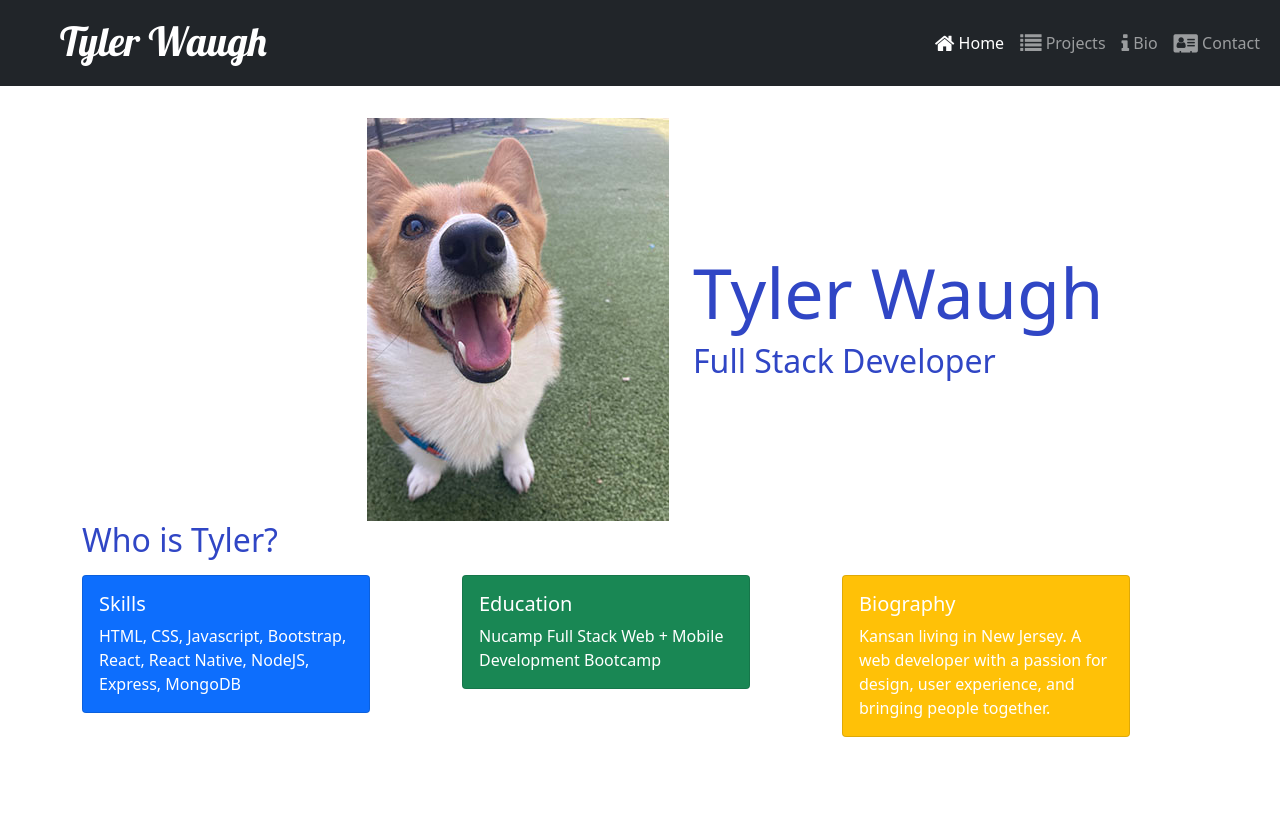
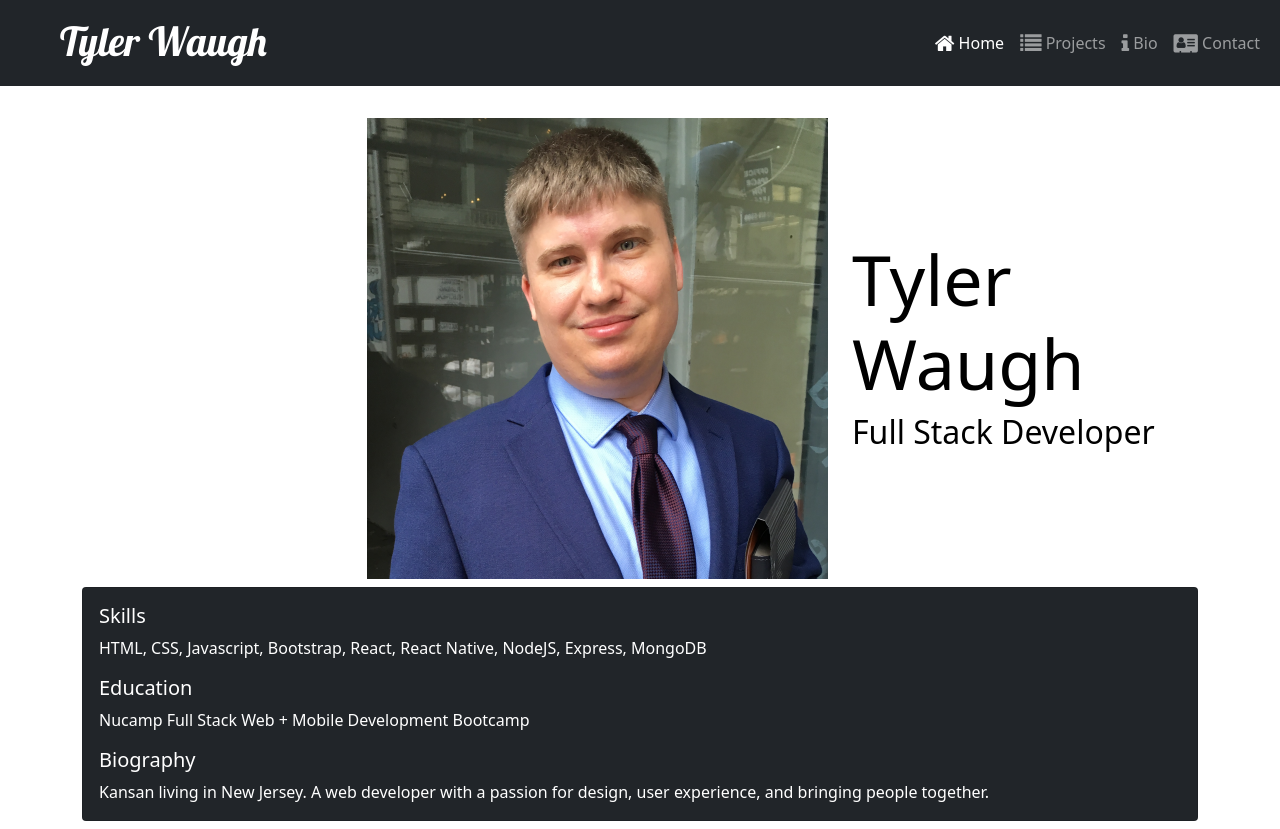
Before and after one commit to TylerWaugh01/Porfolio, a React (Create React App) app: page / in a window 1280 px wide. Before the commit the page ends 800 px from the top, so only its background shows below. Built offline with nearby package versions, Linux system fonts and the light colour scheme.

Commit message:
Homepage adjustments

```diff
--- a/src/App.css
+++ b/src/App.css
@@ -23,7 +23,7 @@ h1 {
 }
 
 h2 {
-  color: #3046c5;
+  color: #000000;
 }
 
 .card-img-overlay .card-title {
--- a/src/pages/Home.js
+++ b/src/pages/Home.js
@@ -1,3 +1,4 @@
+import Tyler from "../app/assets/img/Tyler.png"
 import Butter from "../app/assets/img/Butter.jpeg";
 import { Card, CardBody, CardText, Col, Row, Container, CardTitle } from "reactstrap";
 
@@ -6,14 +7,39 @@ const Home = () => {
     <Container>
       <Row>
         <Col sm={{ size: 'auto', offset: 3 }}>
-          <img src={Butter} alt="Butter" />
+          <img src={Tyler} alt="Tyler" />
         </Col>
         <Col style={{display: "flex" , flexDirection: "column",  justifyContent:'center' }}>
-          <h2 style={{ fontSize: '70px'}}>Tyler Waugh</h2>
-          <h2>Full Stack Developer</h2>
+          <h2 style={{ fontSize: '70px', }}> Tyler Waugh</h2>
+          <h2>  Full Stack Developer</h2>
         </Col>
       </Row>
-      <h2>Who is Tyler?</h2>
+        <Col>
+      <Card
+            className="my-2"
+            color="dark"
+            inverse
+            // style={{ width: "18rem" }}
+          >
+            <CardBody>
+              <CardTitle tag="h5">Skills</CardTitle>
+              <CardText>
+                HTML, CSS, Javascript, Bootstrap, React, React Native, NodeJS,
+                Express, MongoDB
+              </CardText>
+              <CardTitle tag="h5">Education</CardTitle>
+              <CardText>
+                Nucamp Full Stack Web + Mobile Development Bootcamp
+              </CardText>
+              <CardTitle tag="h5">Biography</CardTitle>
+              <CardText>
+                Kansan living in New Jersey. A web developer with a passion for design, user experience, and bringing people together.
+              </CardText>
+            </CardBody>
+          </Card>
+        </Col>
+
+      {/* <h2>Who is Tyler?</h2>
       <Row>
         <Col>
           <Card
@@ -62,7 +88,7 @@ const Home = () => {
             </CardBody>
           </Card>
         </Col>
-      </Row>
+      </Row> */}
     </Container>
   );
 };
```
Also changed, not shown: src/app/assets/img/Tyler.png (added).
